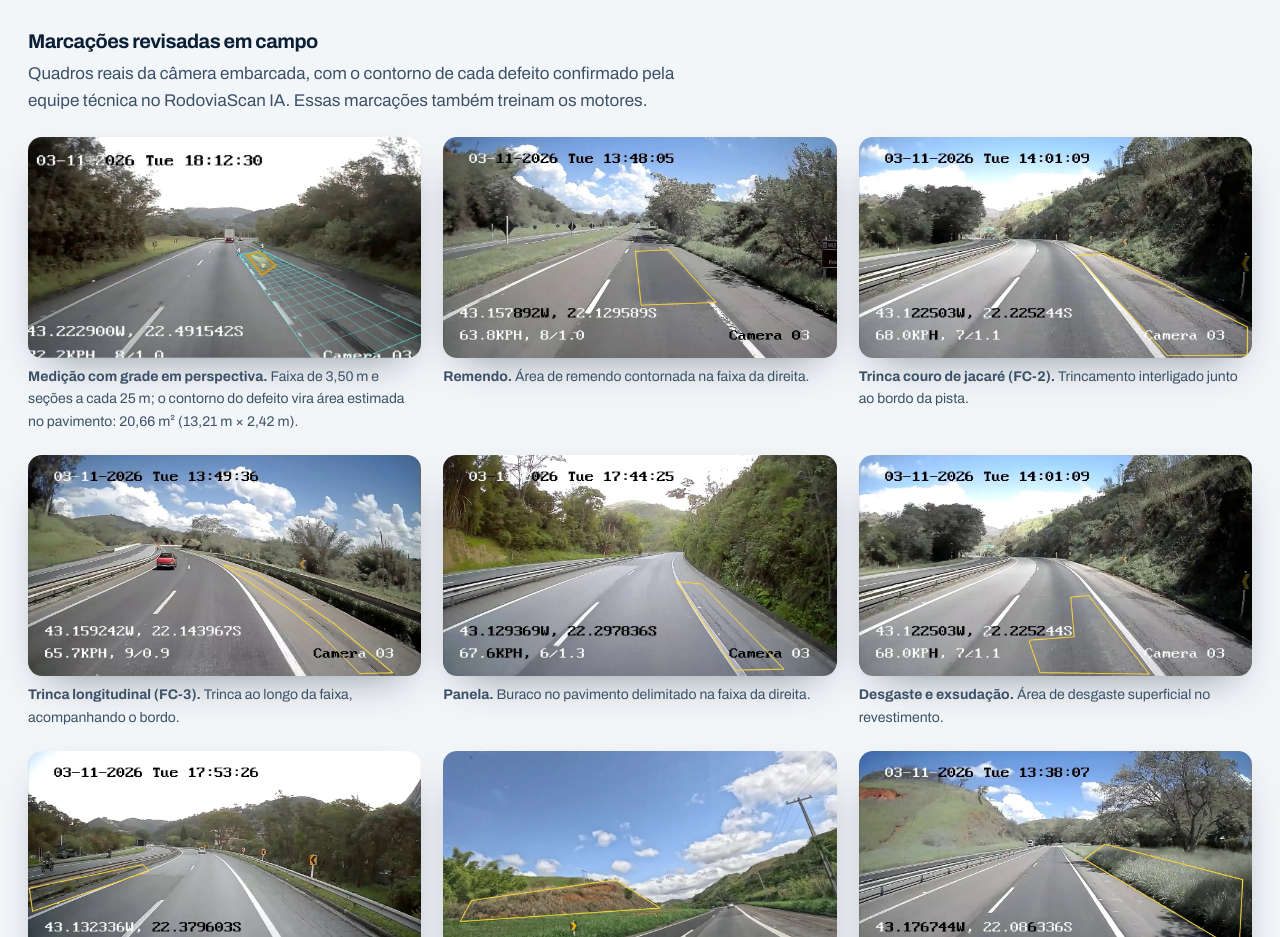
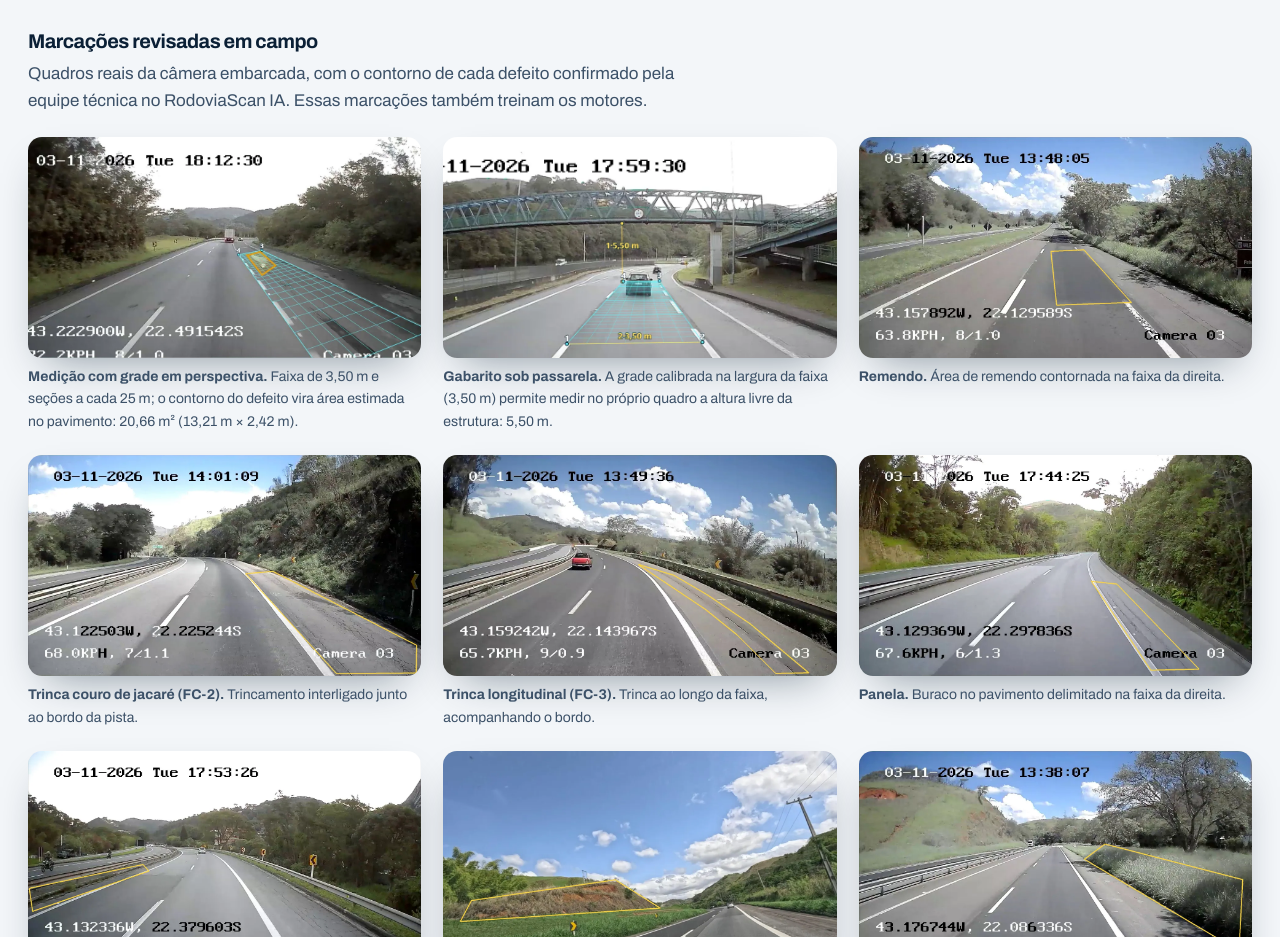
Before and after one commit to jonathancs1985-cloud/jcsconsultorias-site, a plain HTML site: page index.html in a window 1280 px wide. Shown: the part 8480-9417 px from the top of the page. Drawn offline with Linux system fonts and the light colour scheme.

Commit message:
Galeria: gabarito sob passarela medido com a grade
Co-Authored-By: Claude Opus 5.5 <noreply@anthropic.com>
Claude-Session: https://claude.ai/code/session_01DvLc1A58HLeTNZAc6dgbpi

```diff
--- a/index.html
+++ b/index.html
@@ -239,6 +239,10 @@ FORM: diagrama linear rodoviário (1º da lista), encenação "leitura em campo"
         <figcaption><strong>Medição com grade em perspectiva.</strong> Faixa de 3,50 m e seções a cada 25 m; o contorno do defeito vira área estimada no pavimento: 20,66 m² (13,21 m × 2,42 m).</figcaption>
       </figure>
       <figure>
+        <img src="assets/img/marcacao-00b-altura-passarela.webp" width="1192" height="498" loading="lazy" decoding="async" alt="Grade calibrada na faixa de 3,50 m sob uma passarela, com a medida da altura livre de 5,50 m">
+        <figcaption><strong>Gabarito sob passarela.</strong> A grade calibrada na largura da faixa (3,50 m) permite medir no próprio quadro a altura livre da estrutura: 5,50 m.</figcaption>
+      </figure>
+      <figure>
         <img src="assets/img/marcacao-01-remendo.webp" width="1280" height="720" loading="lazy" decoding="async" alt="Remendo: Área de remendo contornada na faixa da direita.">
         <figcaption><strong>Remendo.</strong> Área de remendo contornada na faixa da direita.</figcaption>
       </figure>
@@ -253,10 +257,6 @@ FORM: diagrama linear rodoviário (1º da lista), encenação "leitura em campo"
       <figure>
         <img src="assets/img/marcacao-04-panela.webp" width="1280" height="720" loading="lazy" decoding="async" alt="Panela: Buraco no pavimento delimitado na faixa da direita.">
         <figcaption><strong>Panela.</strong> Buraco no pavimento delimitado na faixa da direita.</figcaption>
-      </figure>
-      <figure>
-        <img src="assets/img/marcacao-05-desgaste-exsudacao.webp" width="1280" height="720" loading="lazy" decoding="async" alt="Desgaste e exsudação: Área de desgaste superficial no revestimento.">
-        <figcaption><strong>Desgaste e exsudação.</strong> Área de desgaste superficial no revestimento.</figcaption>
       </figure>
       <figure>
         <img src="assets/img/marcacao-07-drenagem-meio-fio.webp" width="1280" height="720" loading="lazy" decoding="async" alt="Drenagem · meio-fio e sarjeta: Trecho danificado do dispositivo de drenagem no canteiro.">
```
Also changed, not shown: assets/img/marcacao-00b-altura-passarela.webp (added), assets/img/marcacao-05-desgaste-exsudacao.webp (deleted).
